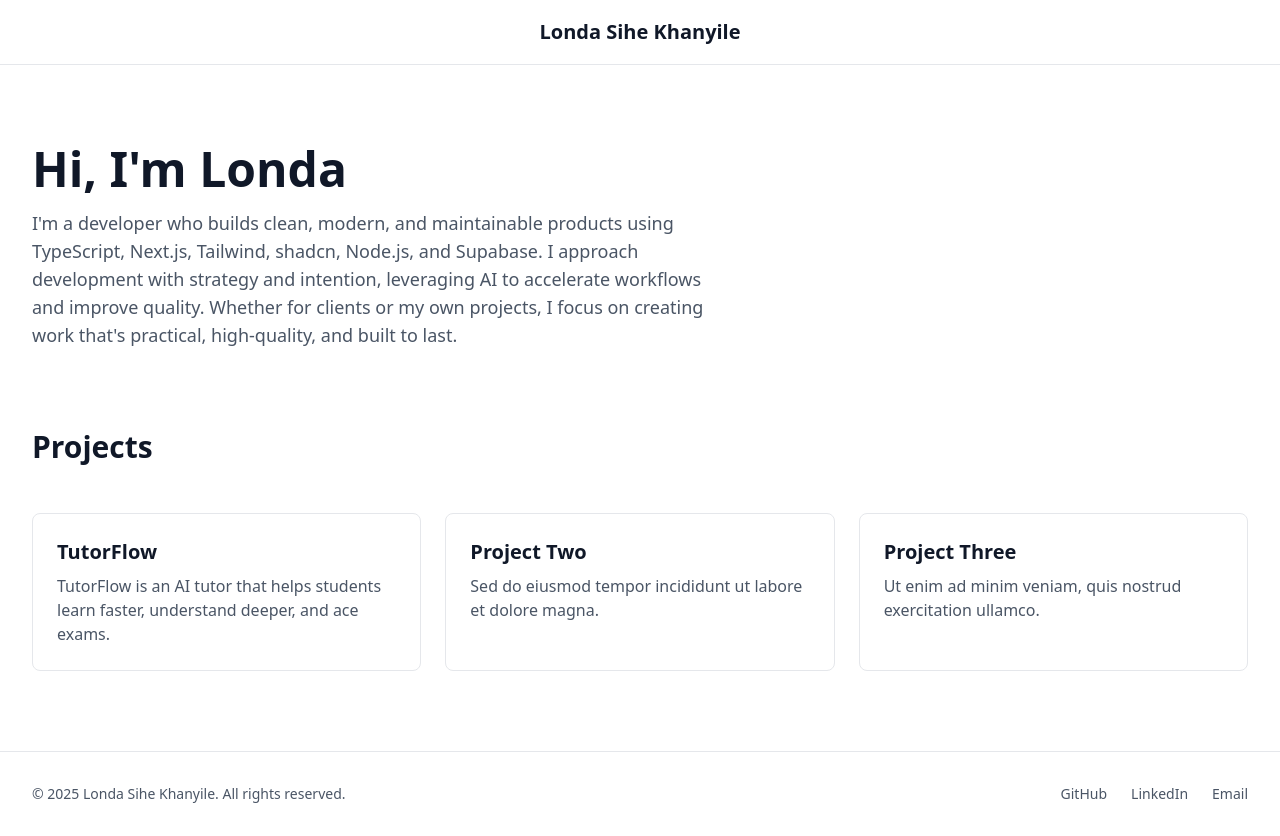
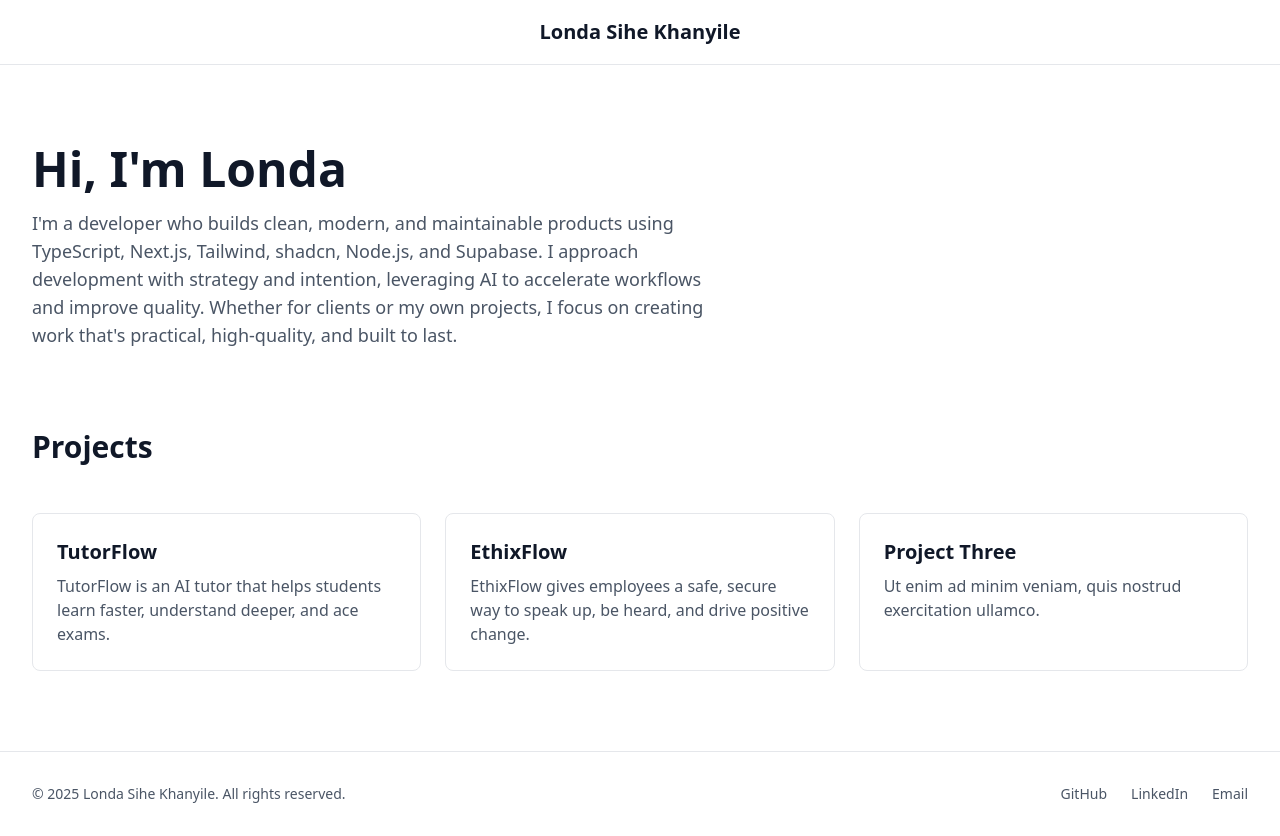
Before and after one commit to LondaKhanyile/londa-portfolio, a Next.js app: page / in a window 1280 px wide. Built offline with nearby package versions, Linux system fonts and the light colour scheme.

Commit message:
feat: add EthixFlow project card with external link and description

```diff
--- a/src/components/Hero/Hero.tsx
+++ b/src/components/Hero/Hero.tsx
@@ -8,9 +8,9 @@ export default function Hero() {
     },
     {
       id: 2,
-      title: "Project Two",
-      description: "Sed do eiusmod tempor incididunt ut labore et dolore magna.",
-      link: "#",
+      title: "EthixFlow",
+      description: "EthixFlow gives employees a safe, secure way to speak up, be heard, and drive positive change.",
+      link: "https://gregarious-ganache-64ee20.netlify.app",
     },
     {
       id: 3,
```
